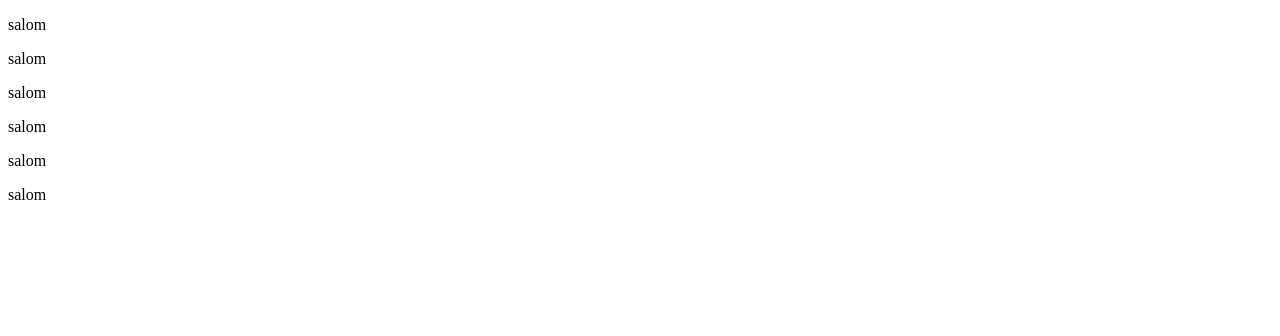
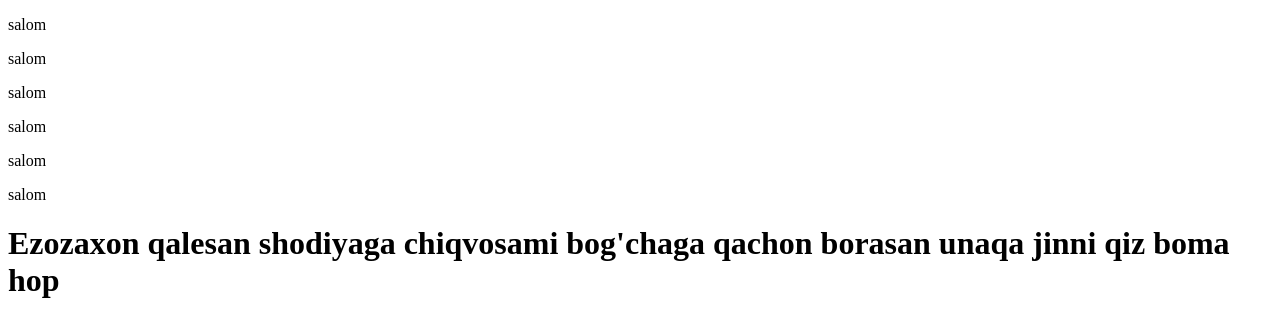
Before and after one commit to Sardorxoja21/amaliyot1, a plain HTML site: page amaliyot.git.html in a window 1280 px wide. Drawn offline with Linux system fonts and the light colour scheme.

Commit message:
ozgartirish

```diff
--- a/amaliyot.git.html
+++ b/amaliyot.git.html
@@ -13,5 +13,6 @@
     <p>salom</p>
     <p>salom</p>
     <p>salom</p>
+    <h1>Ezozaxon qalesan shodiyaga chiqvosami bog'chaga qachon borasan unaqa jinni qiz boma hop</h1>
 </body>
 </html>
```
